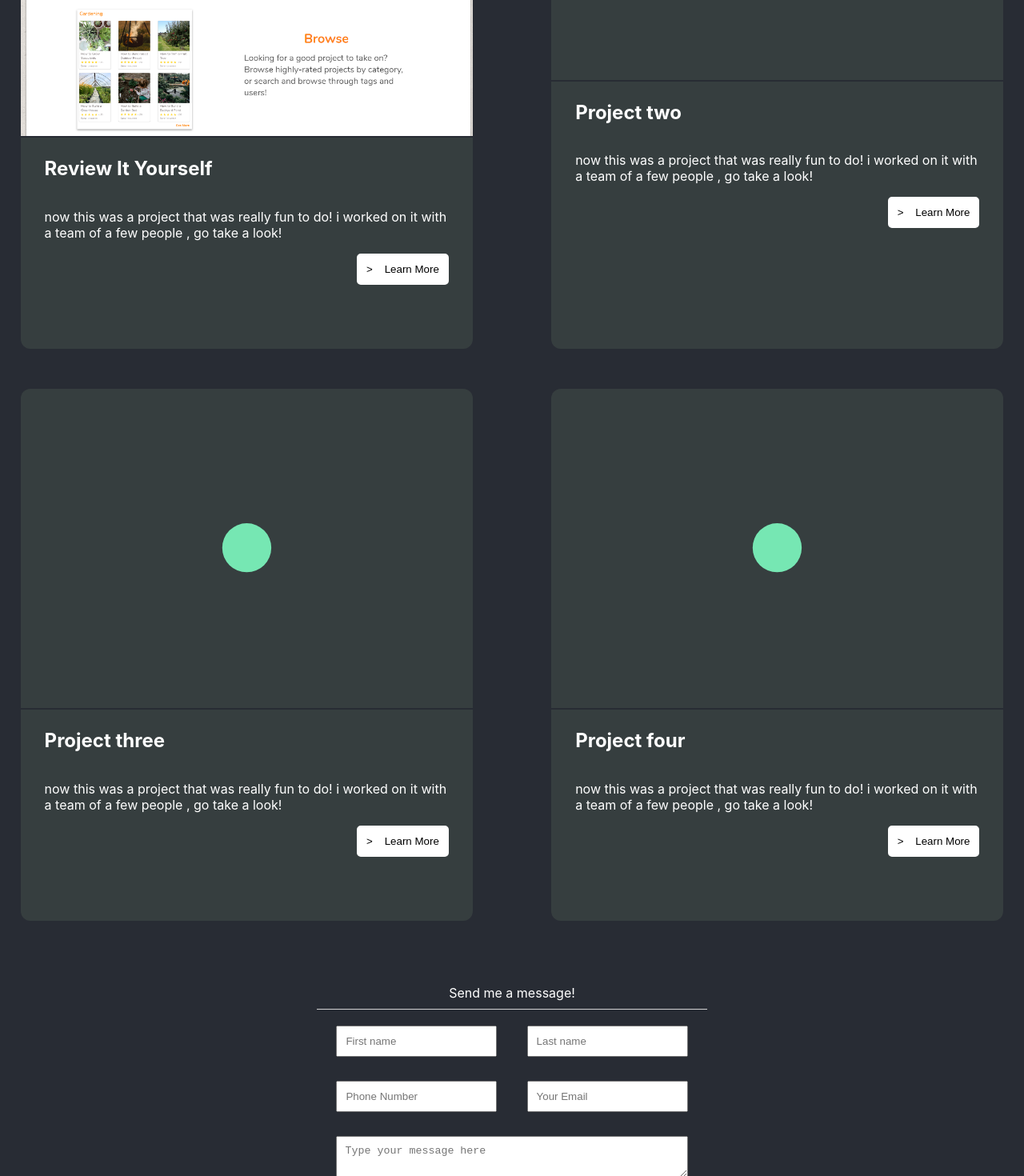
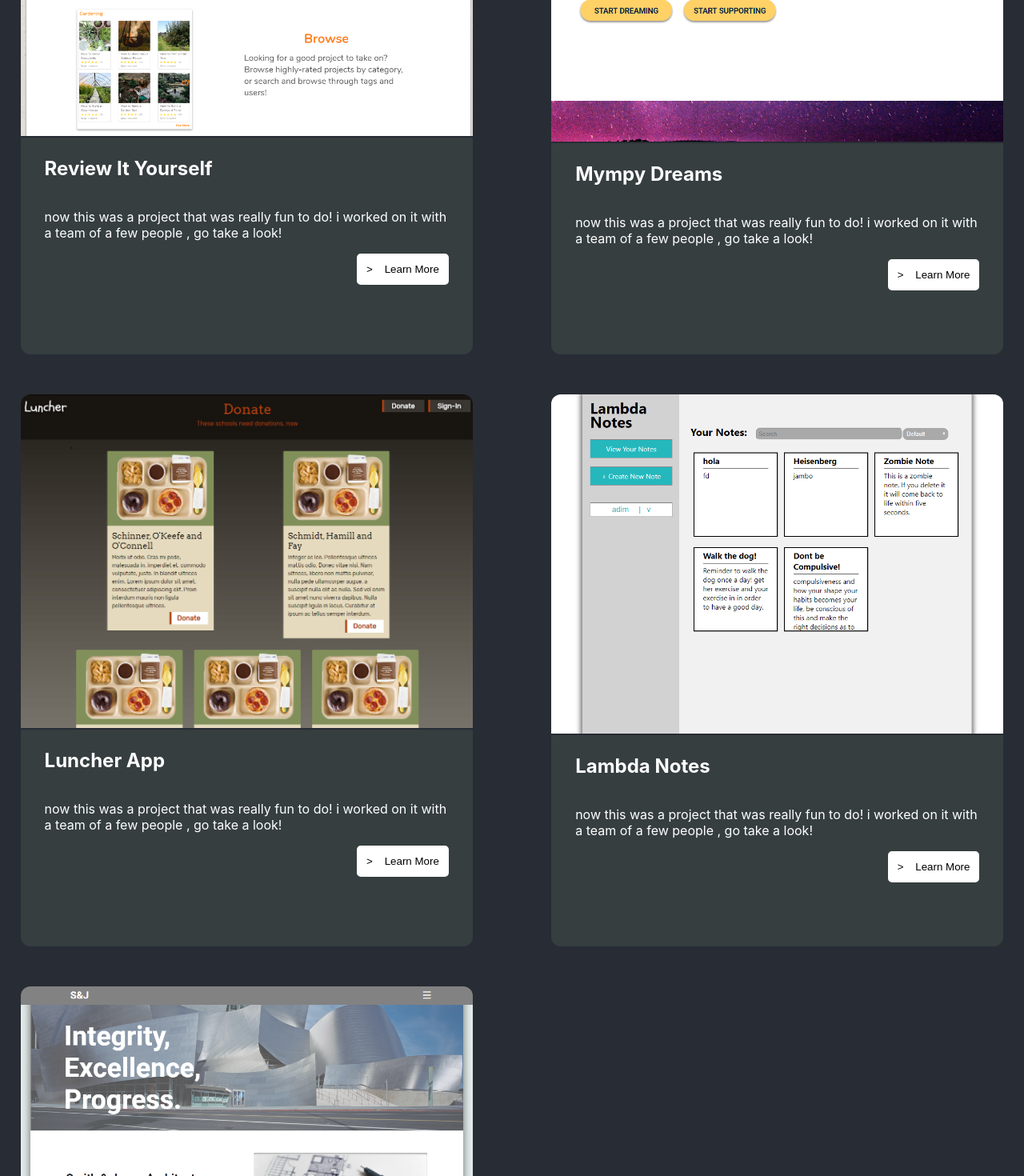
Before and after one commit to NickStrick/My-Portfolio, a React (Create React App) app in the folder portfolio/: page / in a window 1280 px wide. Shown: the part 900-2370 px from the top of the page at 80% size. Built offline with nearby package versions, Linux system fonts and the light colour scheme.

Commit message:
added inital images, titles, and links to projects

```diff
--- a/portfolio/src/App.js
+++ b/portfolio/src/App.js
@@ -1,6 +1,12 @@
 import React, { useState } from 'react';
+
 import logo from './logo.svg';
 import riyLogo from './images/RIY.png'
+import mympyLogo from './images/Mympy.png'
+import luncherLogo from './images/luncherApp.png'
+import sandjLogo from './images/sandj.png'
+import notesLogo from './images/lambdaNotes.png'
+
 import './App.scss';
 import Home from './components/Home.js';
 import ProjectList from './components/Project List/ProjectList.js';
@@ -12,25 +18,35 @@ const pData = [
     name: "Review It Yourself",
     description: 'now this was a project that was really fun to do! i worked on it with a team of a few people , go take a look!',
     img: riyLogo,
-    link: 'https://how-tutor.netlify.com/'
+    link: 'https://github.com/labs13-how-to',
+    deployed: 'https://how-tutor.netlify.com/'
   },
   {
-    name: "Project two",
+    name: "Mympy Dreams",
     description: 'now this was a project that was really fun to do! i worked on it with a team of a few people , go take a look!',
-    img: logo,
-    link: 'https://github.com/NickStrick?tab=repositories'
+    img: mympyLogo,
+    link: 'https://github.com/mympy-dreamers',
+    deployed: 'https://mympydreamers.netlify.com/'
   },
   {
-    name: "Project three",
+    name: "Luncher App",
     description: 'now this was a project that was really fun to do! i worked on it with a team of a few people , go take a look!',
-    img: logo,
-    link: 'https://github.com/NickStrick?tab=repositories'
+    img: luncherLogo,
+    link: 'https://github.com/luncher-team/LA-Backend-Nick-Stricker',
+    deployed: 'https://luncherappltrii.netlify.com/'
   },
   {
-    name: "Project four",
+    name: "Lambda Notes",
     description: 'now this was a project that was really fun to do! i worked on it with a team of a few people , go take a look!',
-    img: logo,
-    link: 'https://github.com/NickStrick?tab=repositories'
+    img: notesLogo,
+    link: 'https://github.com/NickStrick/front-end-project-week',
+    deployed: 'https://nstrick-lambda-notes.netlify.com/'
+  },
+  {
+    name: "Smith and Jones Architects",
+    description: 'now this was a project that was really fun to do! i worked on it with a team of a few people , go take a look!',
+    img: sandjLogo,
+    link: 'https://github.com/NickStrick/User-Interface-Project-Week',
   },
 ]
 
```
